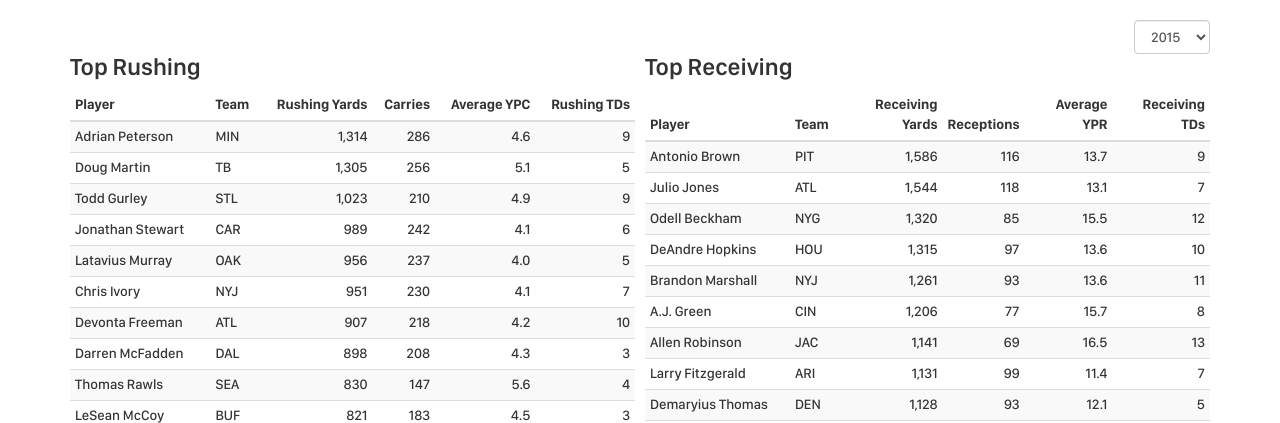
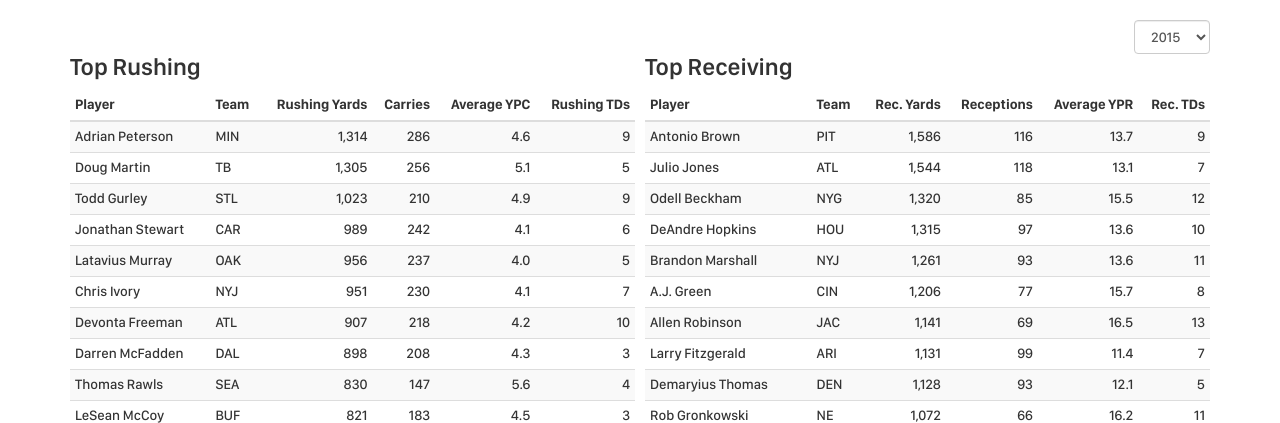
Before and after one commit to calvinhu/ypc-graph, a Flask app: page /top in a window 1280 px wide. Shown: the part 36-459 px from the top of the page. Run offline with Flask 2, Linux system fonts and the light colour scheme; some libraries are stand-ins or nearby versions.

Commit message:
Changed text of top 100 receivers table

```diff
--- a/templates/top.html
+++ b/templates/top.html
@@ -15,11 +15,7 @@
 		</div>
 		<div class="clearfix"></div>
 		<div class="col-sm-6">
-
-
 			<h3 style="margin-top:0" class="pull-left">Top Rushing</h3>
-
-			<div class="clearfix"></div>
 			<table id="rushingTable" class="table table-condensed table-striped" style="display:none">
 				<thead>
 					<tr>
@@ -36,18 +32,16 @@
 			</table>
 		</div>
 		<div class="col-sm-6">
-
 			<h3 style="margin-top:0" class="pull-left">Top Receiving</h3>
-
 			<table id="receivingTable" class="table table-condensed table-striped" style="display:none">
 				<thead>
 					<tr>
 						<th data-sort="string">Player</th>
 						<th data-sort="string">Team</th>
-						<th data-sort="int" style="text-align:right">Receiving Yards</th>
+						<th data-sort="int" style="text-align:right">Rec. Yards</th>
 						<th data-sort="int" style="text-align:right">Receptions</th>
 						<th data-sort="float" style="text-align:right">Average YPR</th>
-						<th data-sort="int" style="text-align:right">Receiving TDs</th>
+						<th data-sort="int" style="text-align:right">Rec. TDs</th>
 					</tr>
 				</thead>
 				<tbody>
```
